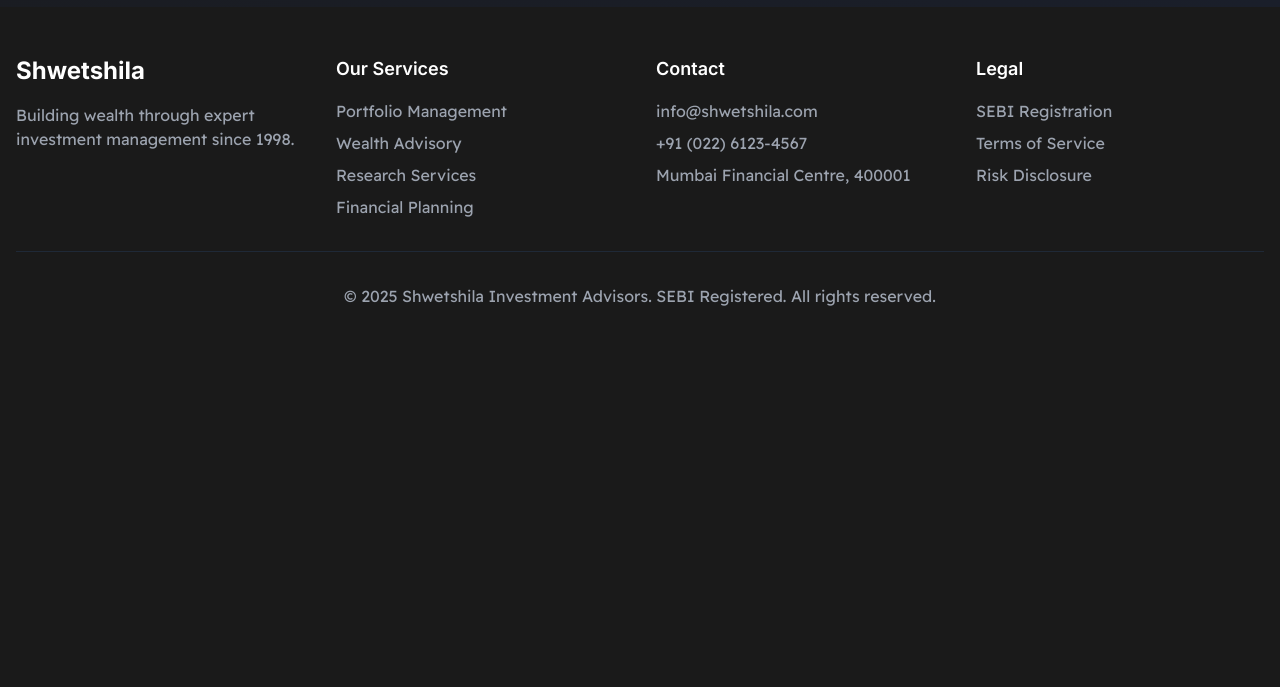
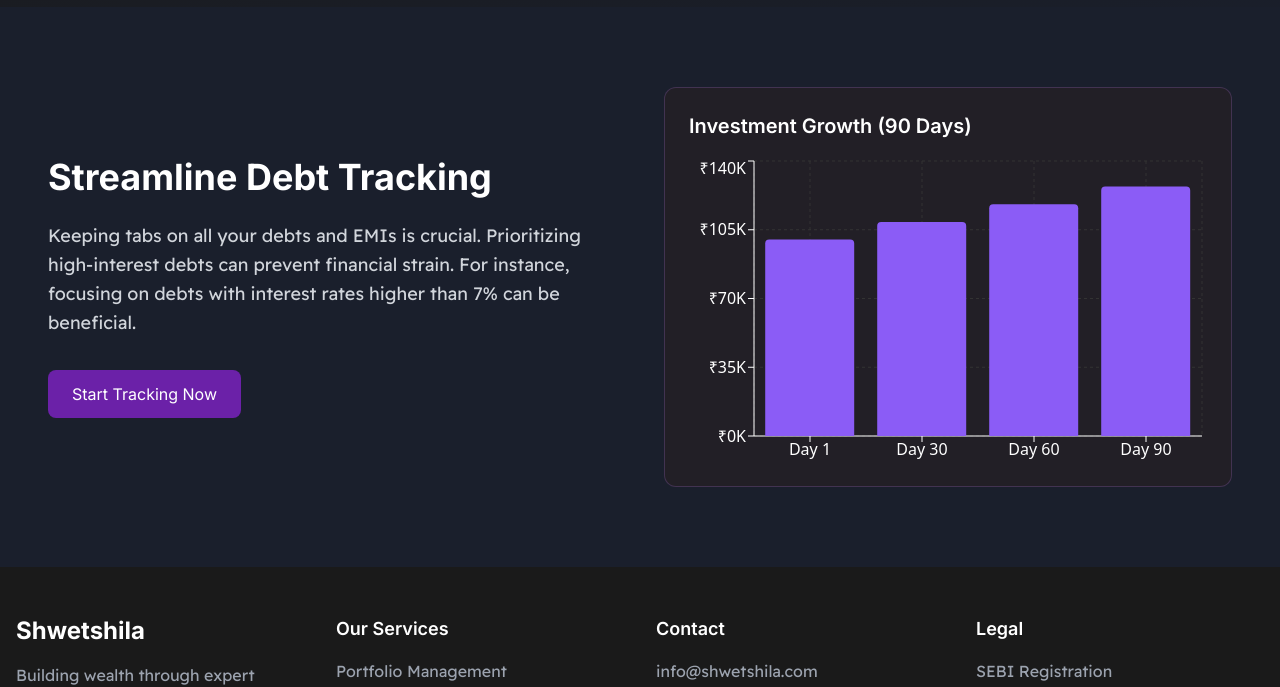
Before and after one commit to akds2311/wealth-solutions-hub, a React (Vite) app: page / in a window 1280 px wide. Shown: the part 793-1480 px from the top of the page. Before the commit the page ends 1149 px from the top, so only its background shows below. Built offline with nearby package versions, Linux system fonts and the light colour scheme.

Commit message:
Add debt tracking section and graph
Added a new section to the main page detailing debt tracking and its importance, along with a bar graph visualizing investment growth.

```diff
--- /dev/null
+++ b/src/components/DebtTrackingSection.tsx
@@ -0,0 +1,72 @@
+
+import React from 'react';
+import { BarChart, Bar, XAxis, YAxis, CartesianGrid, Tooltip, ResponsiveContainer } from 'recharts';
+
+const DebtTrackingSection = () => {
+  const investmentData = [
+    { day: 'Day 1', amount: 100000 },
+    { day: 'Day 30', amount: 109000 },
+    { day: 'Day 60', amount: 118000 },
+    { day: 'Day 90', amount: 127000 },
+  ];
+
+  return (
+    <section className="py-20 px-4 bg-[#1A1F2C]">
+      <div className="container mx-auto">
+        <div className="grid grid-cols-1 md:grid-cols-2 gap-12 items-center">
+          {/* Left Content */}
+          <div className="fade-in">
+            <h2 className="text-3xl md:text-4xl font-bold text-white mb-6 font-inter">
+              Streamline Debt Tracking
+            </h2>
+            <p className="text-lg text-gray-300 leading-relaxed font-readex">
+              Keeping tabs on all your debts and EMIs is crucial. Prioritizing high-interest debts can prevent financial strain. For instance, focusing on debts with interest rates higher than 7% can be beneficial.
+            </p>
+            <div className="mt-8">
+              <button className="px-6 py-3 bg-purple-800 text-white rounded-lg hover:bg-purple-900 transition-all duration-200 font-inter">
+                Start Tracking Now
+              </button>
+            </div>
+          </div>
+
+          {/* Right Graph */}
+          <div className="h-[400px] bg-[#221F26] p-6 rounded-xl border border-purple-400/20 fade-in">
+            <h3 className="text-xl font-semibold text-white mb-4 font-inter">
+              Investment Growth (90 Days)
+            </h3>
+            <ResponsiveContainer width="100%" height="90%">
+              <BarChart data={investmentData}>
+                <CartesianGrid strokeDasharray="3 3" stroke="#333" />
+                <XAxis
+                  dataKey="day"
+                  stroke="#fff"
+                  tick={{ fill: '#fff' }}
+                />
+                <YAxis
+                  stroke="#fff"
+                  tick={{ fill: '#fff' }}
+                  tickFormatter={(value) => `₹${value/1000}K`}
+                />
+                <Tooltip
+                  contentStyle={{
+                    backgroundColor: '#221F26',
+                    border: '1px solid rgba(139, 92, 246, 0.2)',
+                    color: '#fff'
+                  }}
+                  formatter={(value) => [`₹${value.toLocaleString()}`, 'Amount']}
+                />
+                <Bar
+                  dataKey="amount"
+                  fill="#8B5CF6"
+                  radius={[4, 4, 0, 0]}
+                />
+              </BarChart>
+            </ResponsiveContainer>
+          </div>
+        </div>
+      </div>
+    </section>
+  );
+};
+
+export default DebtTrackingSection;
--- a/src/pages/Index.tsx
+++ b/src/pages/Index.tsx
@@ -4,12 +4,14 @@ import Navbar from '../components/Navbar';
 import Hero from '../components/Hero';
 import Footer from '../components/Footer';
 import { Toaster } from "../components/ui/toaster";
+import DebtTrackingSection from '../components/DebtTrackingSection';
 
 const Index = () => {
   return (
     <div className="min-h-screen bg-richBlack">
       <Navbar />
       <Hero />
+      <DebtTrackingSection />
       <Footer />
       <Toaster />
     </div>
```
